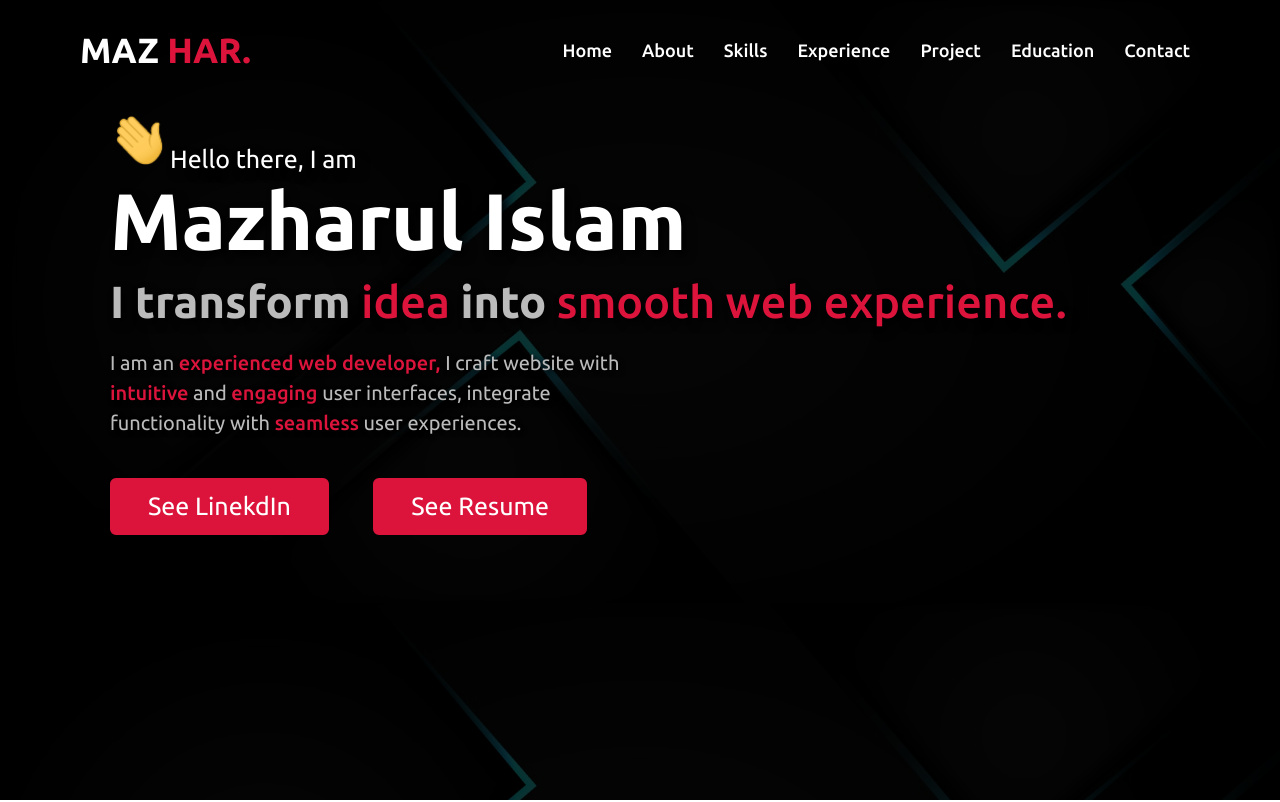
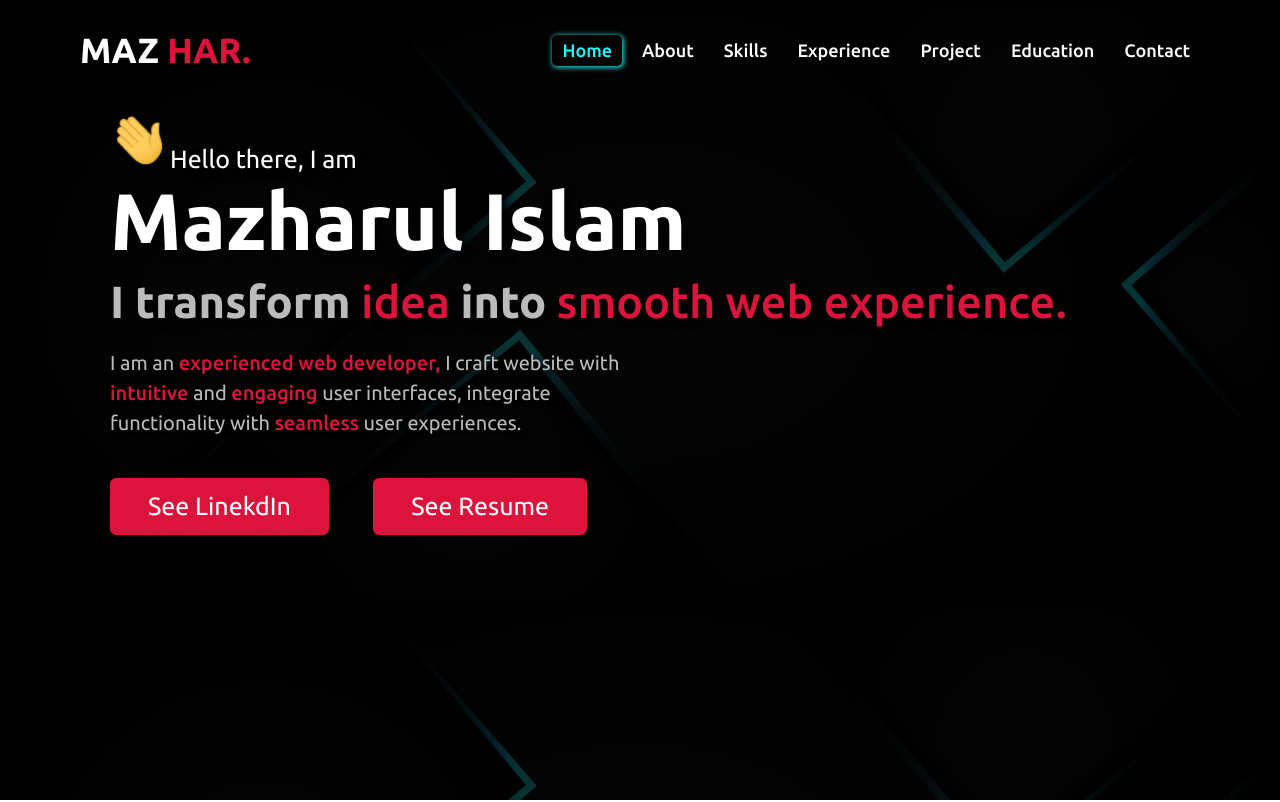
Before and after one commit to Maaazhar/maaazhar.github.io, a React (Vite) app: page / in a window 1280 px wide. Shown: the top 802 px of the page. Built offline with nearby package versions, Linux system fonts and the light colour scheme.

Commit message:
updating over all issues-5

```diff
--- a/src/components/Nav/NavBar.css
+++ b/src/components/Nav/NavBar.css
@@ -42,16 +42,22 @@
 
 .navbar .menu li a {
   display: block;
+  margin-left: 10px;
+  padding: 5px 10px;
+  border-radius: 5px;
   color: #fff;
   font-size: 18px;
   font-weight: 500;
-  margin-left: 10px;
-  padding: 5px 10px;
-  border-radius: 5px;
+  text-transform: capitalize;
   transition: all 0.3s ease-in-out;
 }
 
 .navbar .menu li a:hover {
+  box-shadow: 1px 1px 5px 1px #19ffffd4;
+}
+
+
+.navbar .menu li .activeNav {
   color: #19ffff;
   box-shadow: 1px 1px 5px 1px #19ffffd4;
 }
@@ -59,10 +65,17 @@
 .navbar.sticky .menu li a {
   transition: all 0.3s ease-in-out;
 }
+
 .navbar.sticky .menu li a:hover {
+  box-shadow: 1px 1px 5px 1px #0000009d;
+}
+
+
+.navbar.sticky .menu li .activeNav {
   color: #000;
   box-shadow: 1px 1px 5px 1px #0000009d;
 }
+
 
 /* menu btn styling */
 .menu-btn {
--- a/src/components/Nav/NavBar.jsx
+++ b/src/components/Nav/NavBar.jsx
@@ -6,7 +6,10 @@ export const NavBar = () => {
   const [navBgColor, setNavBgColor] = useState(false);
   const [menuBtnClick, setMenuBtnClick] = useState(false);
 
-  const toggleNav = (i) => setNavState(i);
+  const toggleNav = (i) => {
+    setNavState(i);
+    setMenuBtnClick(false);
+  };
 
   const changeColor = () => window.scrollY >= 20 ? setNavBgColor(true) : setNavBgColor(false);
 
@@ -14,23 +17,25 @@ export const NavBar = () => {
 
   const toggleMenuBtn = () => setMenuBtnClick((open) => !open)
 
-  const closeMenuBtn = () => setMenuBtnClick(false)
-
-  const menu = ["home", "about", "skills", "experience", "project", "education", "contact", ]
+  const menu = ["home", "about", "skills", "experience", "project", "education", "contact",]
 
   return (
     <nav className={navBgColor ? "navbar sticky" : "navbar"}>
       <div className="max-width">
         <div className="logo"><a href="#"> MAZ <span> HAR. </span> </a> </div>
         <ul className={menuBtnClick ? "menu active" : "menu"}>
-
-          <li><a href="#home" onClick={closeMenuBtn} className="menu-btn">Home</a></li>
+          {menu.map((m, i) => (
+            <li key={i - m - i}>
+              <a href={"#" + m} onClick={() => toggleNav(i)} className={navState === i ? "activeNav" : " "}>{m}</a>
+            </li>
+          ))}
+          {/* <li><a href="#home" onClick={closeMenuBtn} className="menu-btn">Home</a></li>
           <li><a href="#about" onClick={closeMenuBtn} className="menu-btn">About</a></li>
           <li><a href="#skills" onClick={closeMenuBtn} className="menu-btn">Skills</a></li>
           <li><a href="#experience" onClick={closeMenuBtn} className="menu-btn">Experience</a></li>
           <li><a href="#project" onClick={closeMenuBtn} className="menu-btn">Project</a></li>
           <li><a href="#education" onClick={closeMenuBtn} className="menu-btn">Education</a></li>
-          <li><a href="#contact" onClick={closeMenuBtn} className="menu-btn">Contact</a></li>
+          <li><a href="#contact" onClick={closeMenuBtn} className="menu-btn">Contact</a></li> */}
         </ul>
         <div className="menu-btn">
           <i
```
